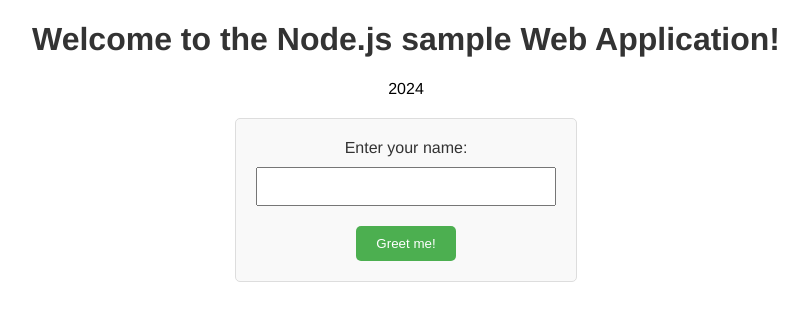
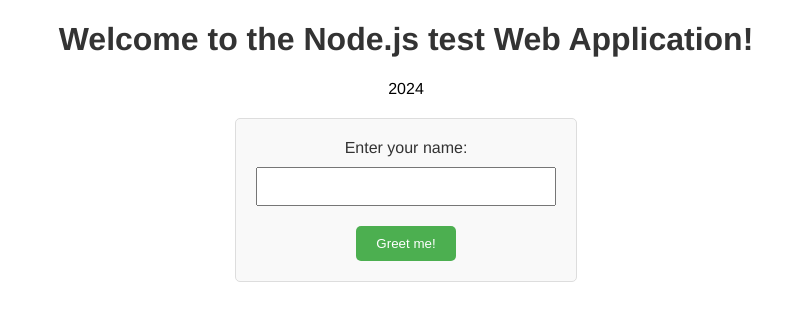
Before and after one commit to Amogh-98/WebApp, a plain HTML site: page index.html in a window 1280 px wide. Shown: the whole page, without its empty margins (234-1042 px from the left). Drawn offline with Linux system fonts and the light colour scheme.

Commit message:
index.html

```diff
--- a/index.html
+++ b/index.html
@@ -56,7 +56,7 @@
     </title>
 </head>
 <body>
-    <h1>Welcome to the Node.js sample Web Application!</h1>
+    <h1>Welcome to the Node.js test Web Application!</h1>
     <p>2024</p>
     <form action="/greet" method="post">
         <label for="name">Enter your name:</label>
```
